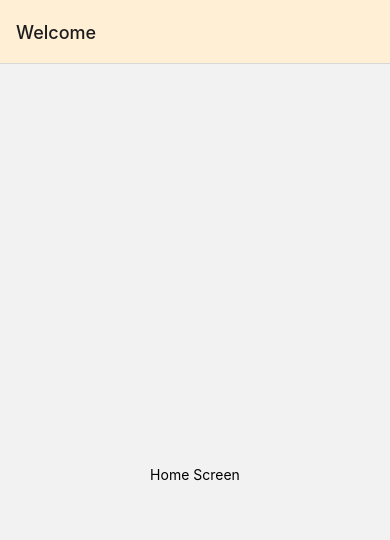
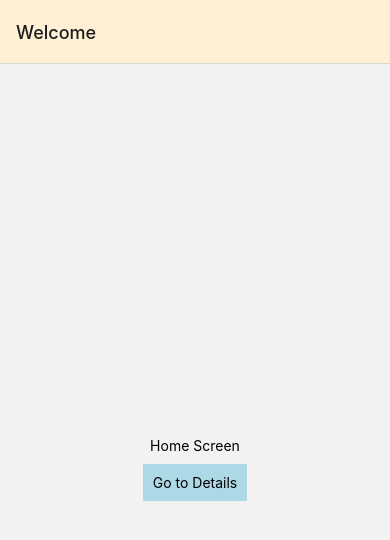
Before and after one commit to Kasiem024/ReactNativeDemo, a React Native app: screen / in a window 390 px wide. Shown: the top 540 px of the page. Built offline with nearby package versions, Linux system fonts and the light colour scheme.

Commit message:
navigating between screens

```diff
--- a/App.js
+++ b/App.js
@@ -13,6 +13,7 @@ import {
     Image,
     TextInput,
     Button,
+    Pressable,
     FlatList,
     SectionList,
     ActivityIndicator,
@@ -36,9 +37,9 @@ const styles = StyleSheet.create({
     },
     button: {
         alignItems: 'center',
-        backgroundColor: '#DDDDDD',
+        backgroundColor: 'lightblue',
         padding: 10,
-        marginBottom: 10
+        margin: 10
     },
     image: { width: 200, height: 200 },
     textInput: {
@@ -322,19 +323,11 @@ const NetoworkingDemo = () => {
 const Stack = createNativeStackNavigator();
 // Returns object containing props: Navigator, Group and Screen
 
-const HomeScreen = () => {
-    return (
-        <View style={styles.container}>
-            <Text>Home Screen</Text>
-        </View>
-    );
-};
-
 // Styles for the screens in the navigation app
 // Can used as global styles for multiple screens
 const screenStyles = { headerStyle: { backgroundColor: 'papayawhip' } }
 
-// App that demonstrates the Navigation between screens/components/functions
+// App that demonstrates the Navigation between screens/components/functions/pages
 // Basically like a router file in NodeJS
 // Each screen is a component
 const NavigationDemo = () => {
@@ -364,10 +357,74 @@ const NavigationDemo = () => {
                             }
                         }
                     />
+                    <Stack.Screen name="Details" component={DetailsScreen} />
                 </Stack.Group>
             </Stack.Navigator>
         </NavigationContainer>
     );
 };
 
+const HomeScreen = ({ navigation }) => {
+    // navigation is an object/prop that contains methods to navigate to other screens
+    return (
+        <View style={styles.container}>
+            <Text>Home Screen</Text>
+            <Pressable
+                style={styles.button}
+                onPress={() => navigation.navigate('Details')}
+            // navigate is a method that takes a screen name and navigates to it
+            // takes into account the current screen and the screens in the stack
+            // the 'stack' is the list of screens that are currently rendered (history)
+            >
+                <Text>Go to Details</Text>
+            </Pressable>
+        </View>
+    );
+}
+
+const DetailsScreen = ({ navigation }) => {
+    return (
+        <View style={styles.container}>
+            <Text>Details Screen</Text>
+            <Pressable
+                style={styles.button}
+                onPress={() => navigation.navigate('Home')}
+            >
+                <Text>Go to Home (navigate)</Text>
+            </Pressable>
+            <Pressable
+                style={styles.button}
+                onPress={() => navigation.push('Home')}
+            // push is a method that takes a screen name and navigates to it
+            // does not take into account the screens in the stack
+            // push adds a new screen/route to the stack
+            // basically a new 'Home' screen is rendered instead of going BACK to Home
+            >
+                <Text>Go to Home (push)</Text>
+            </Pressable>
+            <Pressable
+                style={styles.button}
+                onPress={() => navigation.push('Details')}
+            >
+                <Text>Go to Details again (push)</Text>
+            </Pressable>
+            <Pressable
+                style={styles.button}
+                onPress={() => navigation.goBack()}
+            // goBack is a method that takes you back to the previous screen
+            // same as back button on the top left of the screen
+            >
+                <Text>Go back (goBack)</Text>
+            </Pressable>
+            <Pressable
+                style={styles.button}
+                onPress={() => navigation.popToTop()}
+            // popToTop is a method that takes you back to the first screen in the stack
+            >
+                <Text>Go back to first screen in stack (popToTop)</Text>
+            </Pressable>
+        </View>
+    );
+}
+
 export default NavigationDemo;
```
